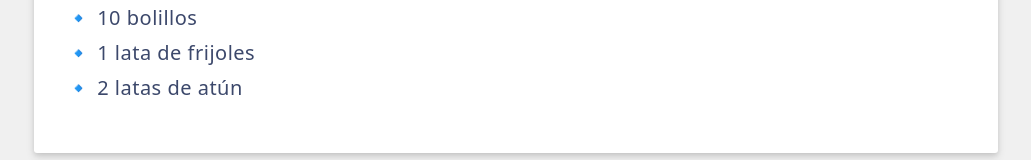
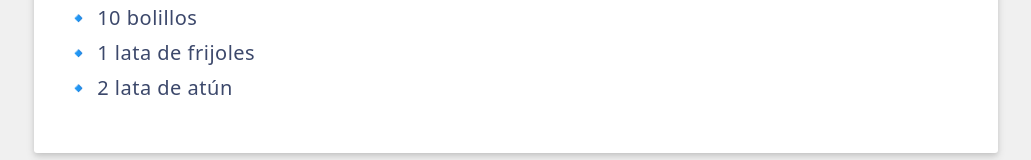
Before and after one commit to Dianalmc23/VueJs.ShoppingCart, a Vue app: page / in a window 1280 px wide. Shown: the part 406-566 px from the top of the page, without its empty margins (124-1155 px from the left). Built offline with nearby package versions, Linux system fonts and the light colour scheme.

Commit message:
⭐Feature: Mejorando con Keyup

```diff
--- a/src/App.vue
+++ b/src/App.vue
@@ -4,7 +4,7 @@ const header = ref('App Lista de compras');
 const items = ref([
   {id: 1, label: '10 bolillos'},
   {id: 2, label: '1 lata de frijoles'},
-  {id: 3, label: '2 latas de atún'}
+  {id: 3, label: '2 lata de atún'}
 ]);
 const newItem = ref('');
 const newItemHighPriority = ref(false);
@@ -14,7 +14,7 @@ const newItemHighPriority = ref(false);
   <h1> <i class="material-icons shopping-cart-icon">local_mall</i> {{ header }}</h1>
   <div class="add-item form">
     <!-- Input de Nuevo Articulo -->
-    <input v-model.trim="newItem" type="text" placeholder="Ingresar nuevo articulo">
+    <input v-on:keyup.enter="items.push({id: items.length + 1, label: newItem}) " v-model.trim="newItem" type="text" placeholder="Ingresar nuevo articulo">
     <!-- Check Boxes -->
     <label>
       <input v-model="newItemHighPriority"
@@ -23,7 +23,7 @@ const newItemHighPriority = ref(false);
     </label>
     {{ newItemHighPriority ? "🔥" : "🧊" }}
     <!-- Boton de UI -->
-    <button v-on:click="items.push({id: items.length + 1, label: newItem})" class="btn btn-primary">Salvar Articulo</button>
+    <button v-on:click="items.push({id: items.length + 1, label: newItem}) " class="btn btn-primary">Salvar Articulo</button>
   </div>
   <ul>
     <li v-for="{ id, label } in items" v-bind:key="id">
```
